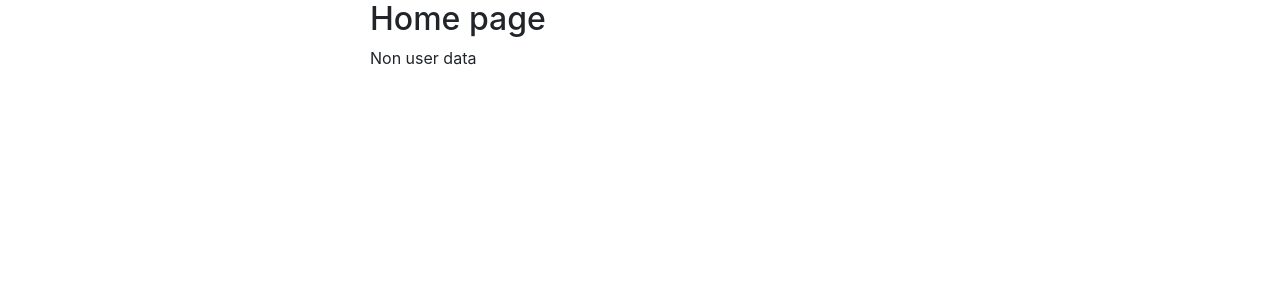
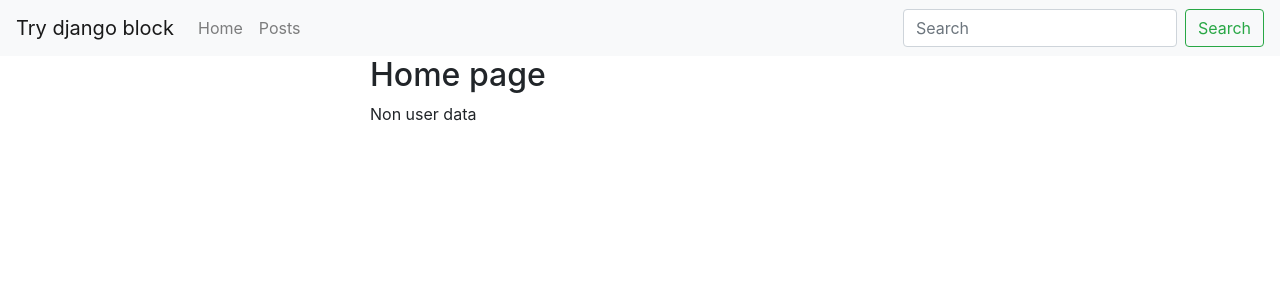
Before and after one commit to Deepgrg/My_django_practice, a Django app: page / in a window 1280 px wide. Shown: the top 300 px of the page. Run offline with Django 3.2, Linux system fonts and the light colour scheme; some libraries are stand-ins or nearby versions.

Commit message:
Added the navigation bar to the web

```diff
--- a/templates/blog/base.html
+++ b/templates/blog/base.html
@@ -11,6 +11,7 @@
     <title>{{title}}</title>
   </head>
   <body>
+    {% include 'blog/navbar.html' %}
       <div class="container">
           <div class='row'>
                 <div class = 'col-6 mx-auto'>
@@ -21,10 +22,6 @@
             </div>
         </div>
 
-    <!-- Optional JavaScript -->
-    <!-- jQuery first, then Popper.js, then Bootstrap JS -->
-    <script src="https://code.jquery.com/jquery-3.4.1.slim.min.js" integrity="sha384-J6qa4849blE2+poT4WnyKhv5vZF5SrPo0iEjwBvKU7imGFAV0wwj1yYfoRSJoZ+n" crossorigin="anonymous"></script>
-    <script src="https://cdn.jsdelivr.net/npm/popper.js@1.16.0/dist/umd/popper.min.js" integrity="sha384-Q6E9RHvbIyZFJoft+2mJbHaEWldlvI9IOYy5n3zV9zzTtmI3UksdQRVvoxMfooAo" crossorigin="anonymous"></script>
-    <script src="https://stackpath.bootstrapcdn.com/bootstrap/4.4.1/js/bootstrap.min.js" integrity="sha384-wfSDF2E50Y2D1uUdj0O3uMBJnjuUD4Ih7YwaYd1iqfktj0Uod8GCExl3Og8ifwB6" crossorigin="anonymous"></script>
+    {% include 'blog/js.html' %}
   </body>
 </html>
--- /dev/null
+++ b/templates/blog/js.html
@@ -0,0 +1,6 @@
+<!-- Optional JavaScript -->
+<!-- jQuery first, then Popper.js, then Bootstrap JS -->
+
+<script src="https://code.jquery.com/jquery-3.4.1.slim.min.js" integrity="sha384-J6qa4849blE2+poT4WnyKhv5vZF5SrPo0iEjwBvKU7imGFAV0wwj1yYfoRSJoZ+n" crossorigin="anonymous"></script>
+<script src="https://cdn.jsdelivr.net/npm/popper.js@1.16.0/dist/umd/popper.min.js" integrity="sha384-Q6E9RHvbIyZFJoft+2mJbHaEWldlvI9IOYy5n3zV9zzTtmI3UksdQRVvoxMfooAo" crossorigin="anonymous"></script>
+<script src="https://stackpath.bootstrapcdn.com/bootstrap/4.4.1/js/bootstrap.min.js" integrity="sha384-wfSDF2E50Y2D1uUdj0O3uMBJnjuUD4Ih7YwaYd1iqfktj0Uod8GCExl3Og8ifwB6" crossorigin="anonymous"></script>
--- /dev/null
+++ b/templates/blog/navbar.html
@@ -0,0 +1,21 @@
+<nav class="navbar navbar-expand-lg navbar-light bg-light">
+    <a class="navbar-brand" href="/">Try django block</a>
+    <button class="navbar-toggler" type="button" data-toggle="collapse" data-target="#navbarSupportedContent" aria-controls="navbarSupportedContent" aria-expanded="false" aria-label="Toggle navigation">
+      <span class="navbar-toggler-icon"></span>
+    </button>
+
+    <div class="collapse navbar-collapse" id="navbarSupportedContent">
+      <ul class="navbar-nav mr-auto">
+        <li class="nav-item">
+          <a class="nav-link" href="/">Home</a>
+        </li>
+        <li class="nav-item">
+          <a class="nav-link" href={% url 'posts-list' %}>Posts</a>
+        </li>
+      </ul>
+      <form class="form-inline my-2 my-lg-0">
+        <input class="form-control mr-sm-2" type="search" placeholder="Search" aria-label="Search">
+        <button class="btn btn-outline-success my-2 my-sm-0" type="submit">Search</button>
+      </form>
+    </div>
+  </nav>
```
